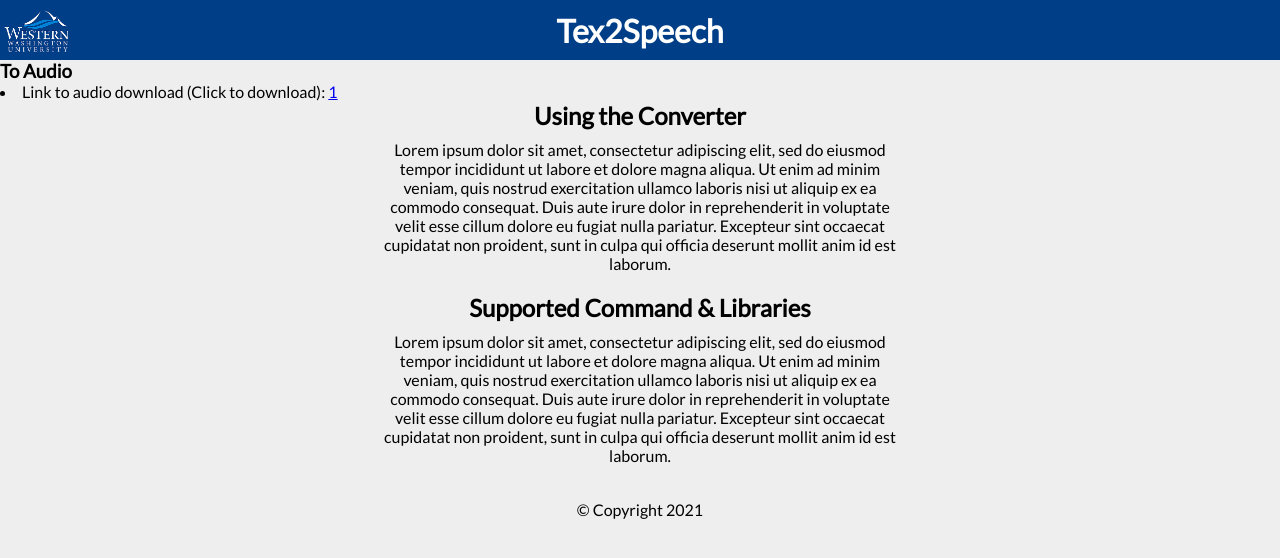
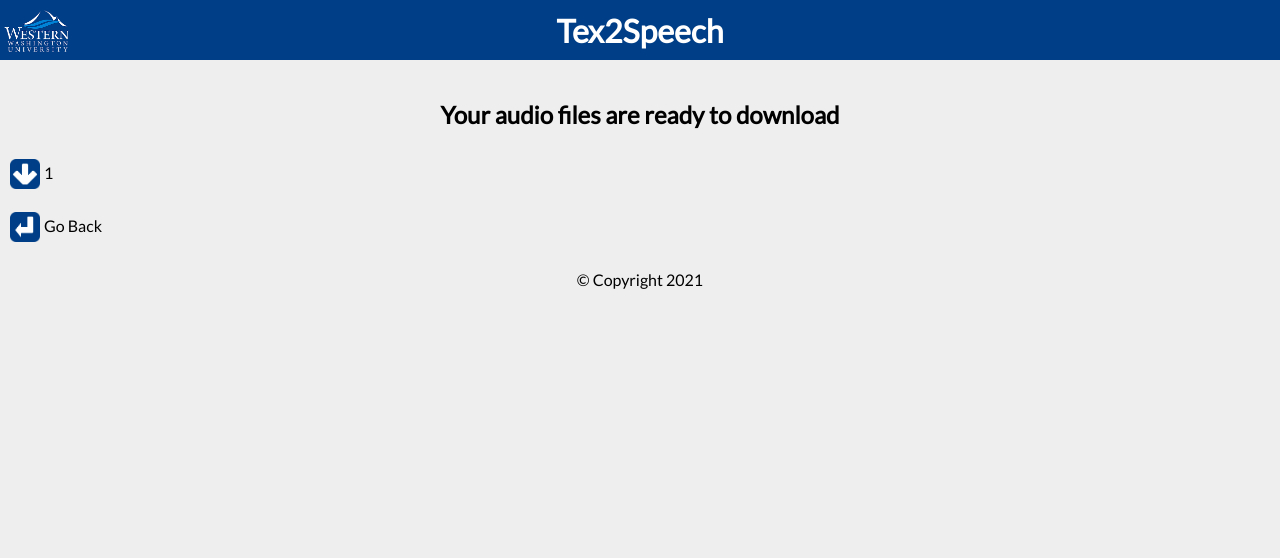
Before and after one commit to hutchresearch/latex2speech, a Flask app: template tex2speech/templates/download.html in a window 1280 px wide. Shown: the top 558 px of the page. Run offline with Flask 2, Linux system fonts and the light colour scheme; the template is opened without the code that fills it: most values are stand-ins (such as "Sample title", 1, 10 or a date in 2020); parts of the project's set-up code (start-up, migrations or seed data) failed here and were passed over; some libraries are stand-ins or nearby versions.

Commit message:
Updating download page

```diff
--- a/tex2speech/aws_polly_render.py
+++ b/tex2speech/aws_polly_render.py
@@ -308,8 +308,8 @@
         print("\n\nCONTENTS AFTER CHANGE\n\n" + parsed_contents + "\n\n")
 
         # Feed to Amazon Polly here
-        audio_link = tts_of_file(master[0], parsed_contents)
-        # audio_link = "hi"
+        # audio_link = tts_of_file(master[0], parsed_contents)
+        audio_link = "hi"
         links.append(audio_link)
 
     retObj.append(main_input_files[0])
--- a/tex2speech/static/main.css
+++ b/tex2speech/static/main.css
@@ -19,6 +19,10 @@
     height: 100%;
     width: 100%;
     background-color: #eee;
+}
+
+.clearfix {
+  clear: both;
 }
 
 /* Header CSS */
@@ -44,7 +48,7 @@
 }
 /* End of Header CSS */
 
-/* Main CSS */
+/* Main CSS HOME */
 main {
     width: 100%;
     top: 60px;
@@ -120,7 +124,37 @@
 }
 /* End of Dropzone Override */
 
-/* End of Main CSS */
+/* End of Main CSS HOME */
+
+/* Main CSS DOWNLOAD */
+
+.inputBox {
+  margin-top: 40px;
+}
+
+.inputBox h2 {
+  text-align: center;
+  margin-bottom: 20px;
+}
+
+.inputBox img {
+  height: 30px;
+  width: 30px;
+}
+
+.fileOutput {
+  margin: 5px;
+  padding: 5px;
+  display: inline-block;
+}
+
+.fileOutput p{
+  float: right;
+  padding-top: 4px;
+  margin-left: 4px;
+}
+
+/* End of Main CSS DOWNLOAD */
 
 /* Footer CSS */
 
--- a/tex2speech/templates/download.html
+++ b/tex2speech/templates/download.html
@@ -18,23 +18,29 @@
     <main>
         <div class="inputBox">
             <!-- Download mp3/mp4 audio -->
+            <h2>Your audio files are ready to download</h2>
             <div class="output">
-                <h3>To Audio</h3>
                 {% for files in file_holder %}
-                    <li>Link to audio download (Click to download): <a href="{{ files[1] }}" target = "_blank">{{ files[0] }}</a></li>
+                    <div class = "fileOutput">
+                        <a href="{{ files[1] }}" target = "_blank">
+                            <img src = "{{url_for('static', filename='download.png')}}">
+                            </img>
+                        </a>
+                        <p>{{ files[0] }}</p><br>
+                    </div>
+                    <div class = "clearfix"></div>
                 {% endfor %}
             </div>
+
+            <!-- Back Button -->
+            <div class = "fileOutput">
+                <a href="/" target = "_blank">
+                    <img src = "{{url_for('static', filename='back.png')}}">
+                    </img>
+                </a>
+                <p>Go Back</p>
+            </div>
         </div>
-        <div class = "descriptionBox">
-            <h2>Using the Converter</h2>
-            <p>Lorem ipsum dolor sit amet, consectetur adipiscing elit, sed do eiusmod tempor incididunt ut labore et dolore magna aliqua. Ut enim ad minim veniam, quis nostrud exercitation ullamco laboris nisi ut aliquip ex ea commodo consequat. Duis aute irure dolor in reprehenderit in voluptate velit esse cillum dolore eu fugiat nulla pariatur. Excepteur sint occaecat cupidatat non proident, sunt in culpa qui officia deserunt mollit anim id est laborum.</p>
-        </div>
-
-        <div class = "descriptionBox">
-            <h2>Supported Command &amp; Libraries</h2>
-            <p>Lorem ipsum dolor sit amet, consectetur adipiscing elit, sed do eiusmod tempor incididunt ut labore et dolore magna aliqua. Ut enim ad minim veniam, quis nostrud exercitation ullamco laboris nisi ut aliquip ex ea commodo consequat. Duis aute irure dolor in reprehenderit in voluptate velit esse cillum dolore eu fugiat nulla pariatur. Excepteur sint occaecat cupidatat non proident, sunt in culpa qui officia deserunt mollit anim id est laborum.</p>
-        </div>
-    </main>
 
     <footer>
         <p>&copy; Copyright 2021</p>
```
Also changed, not shown: tex2speech/static/arrow.png (renamed from tex2speech/static/latex2speech-arrow.png), tex2speech/static/back.png (renamed from tex2speech/static/latex2speech-back.png), tex2speech/static/download.png (renamed from tex2speech/static/latex2speech-download.png).
